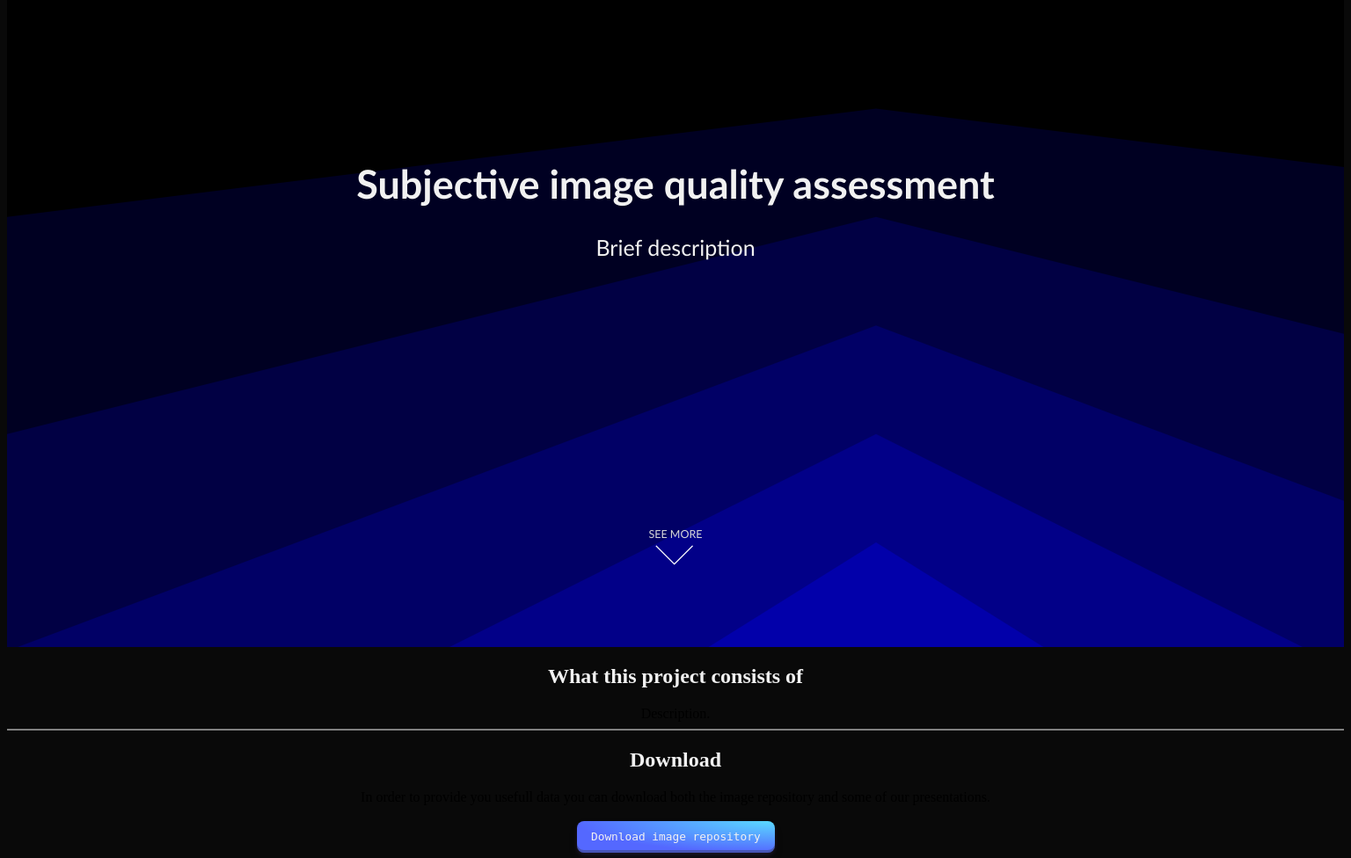
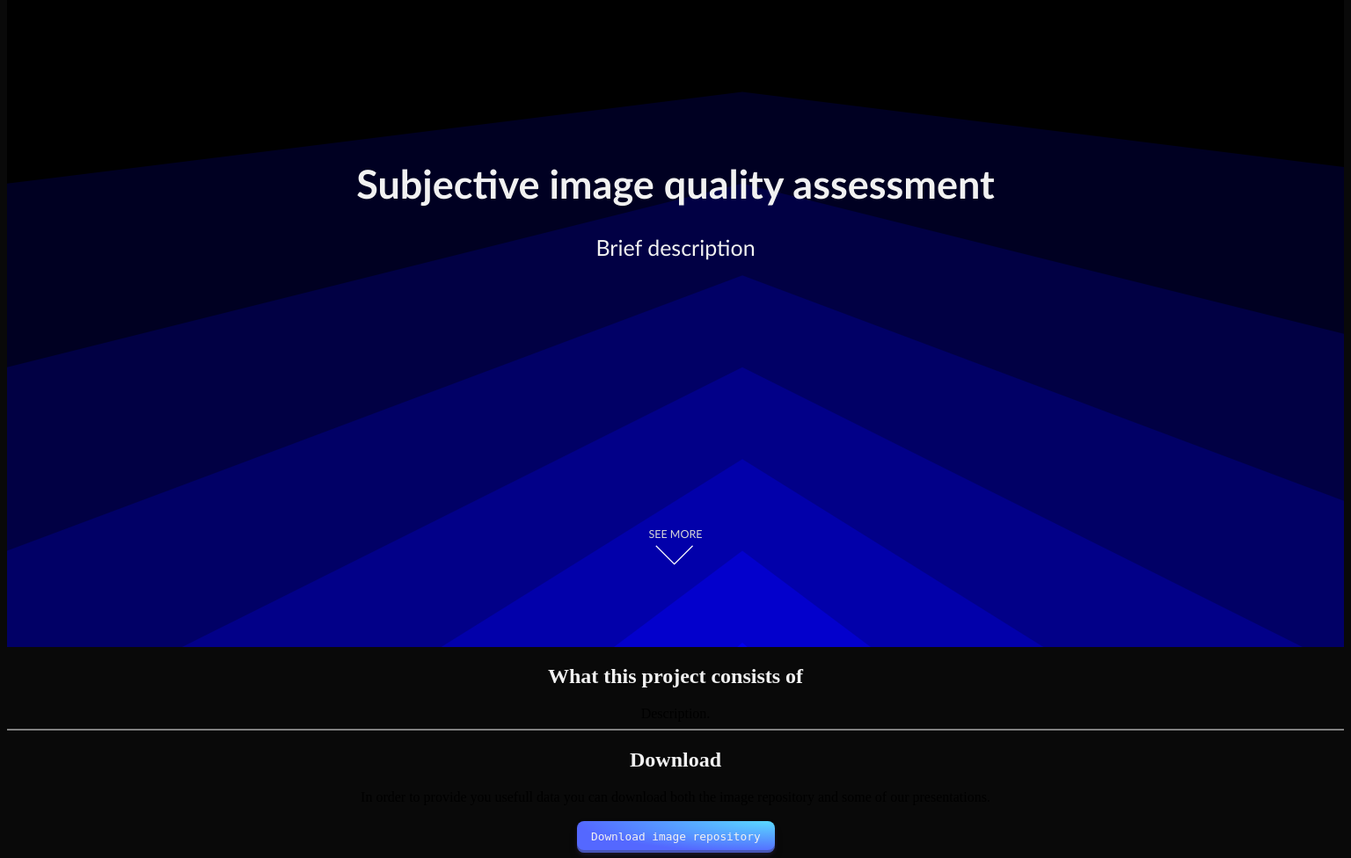
Before and after one commit to aiman-al-masoud/image_quality_assessment, a Flask app: page / in a window 1536 px wide. Shown: the part 52-1028 px from the top of the page at 88% size. Run offline with Flask 2, Linux system fonts and the light colour scheme.

Commit message:
Fixed index behaviour, in order to be responsive to devices screens, also with big monitors

```diff
--- a/static/stylesheets/style.css
+++ b/static/stylesheets/style.css
@@ -261,8 +261,15 @@ p {
 }
 
 /* PCs */
-@media screen and (min-width:1220px) {
+@media screen and (min-width:1220px) and (max-width:1399px){
   #header{
     background-size: 130%;
   }
 }
+
+/* Monitors */
+@media screen and (min-width:1400px) {
+  #header{
+    background-size: 110%;
+  }
+}
```
